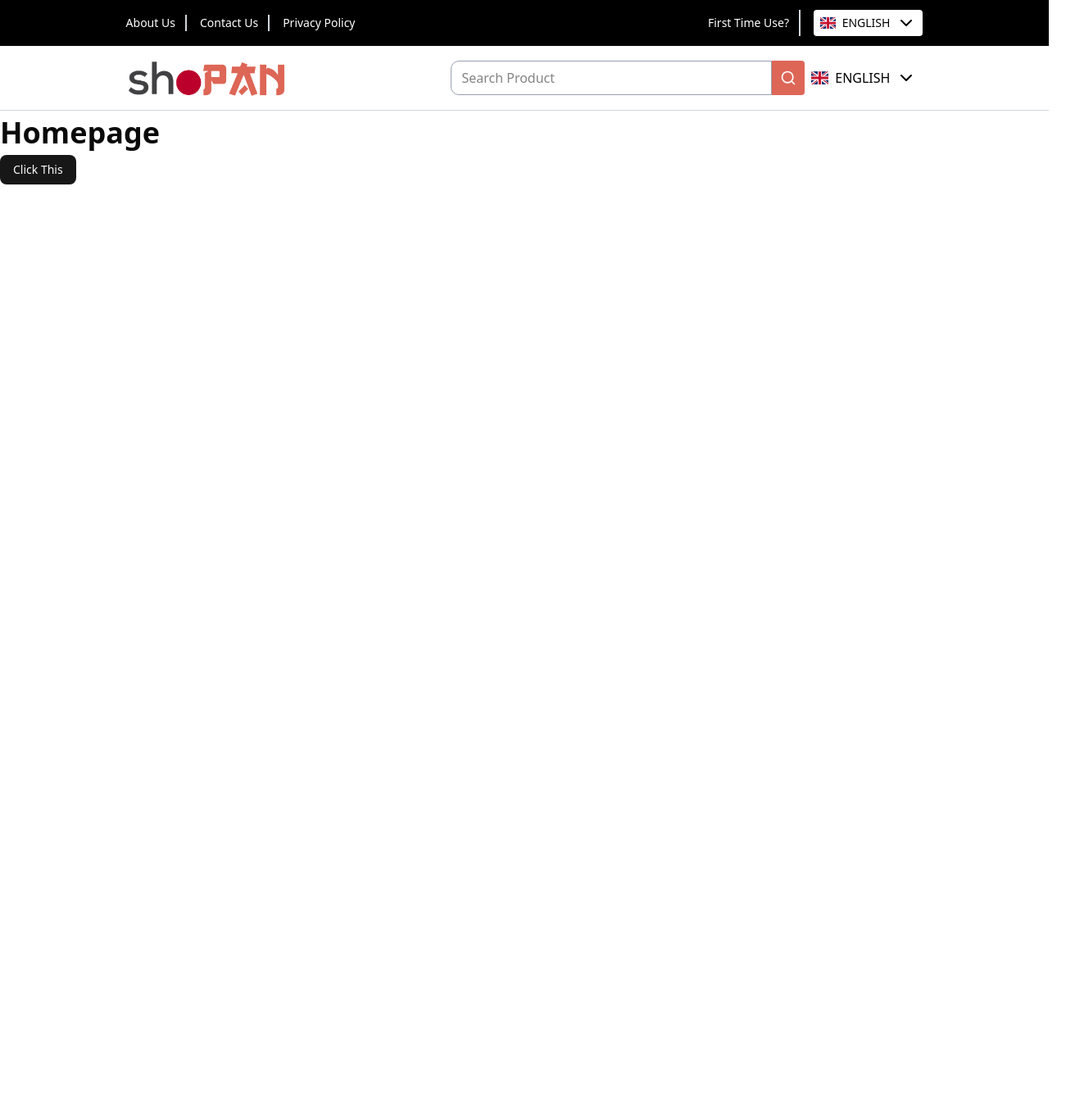
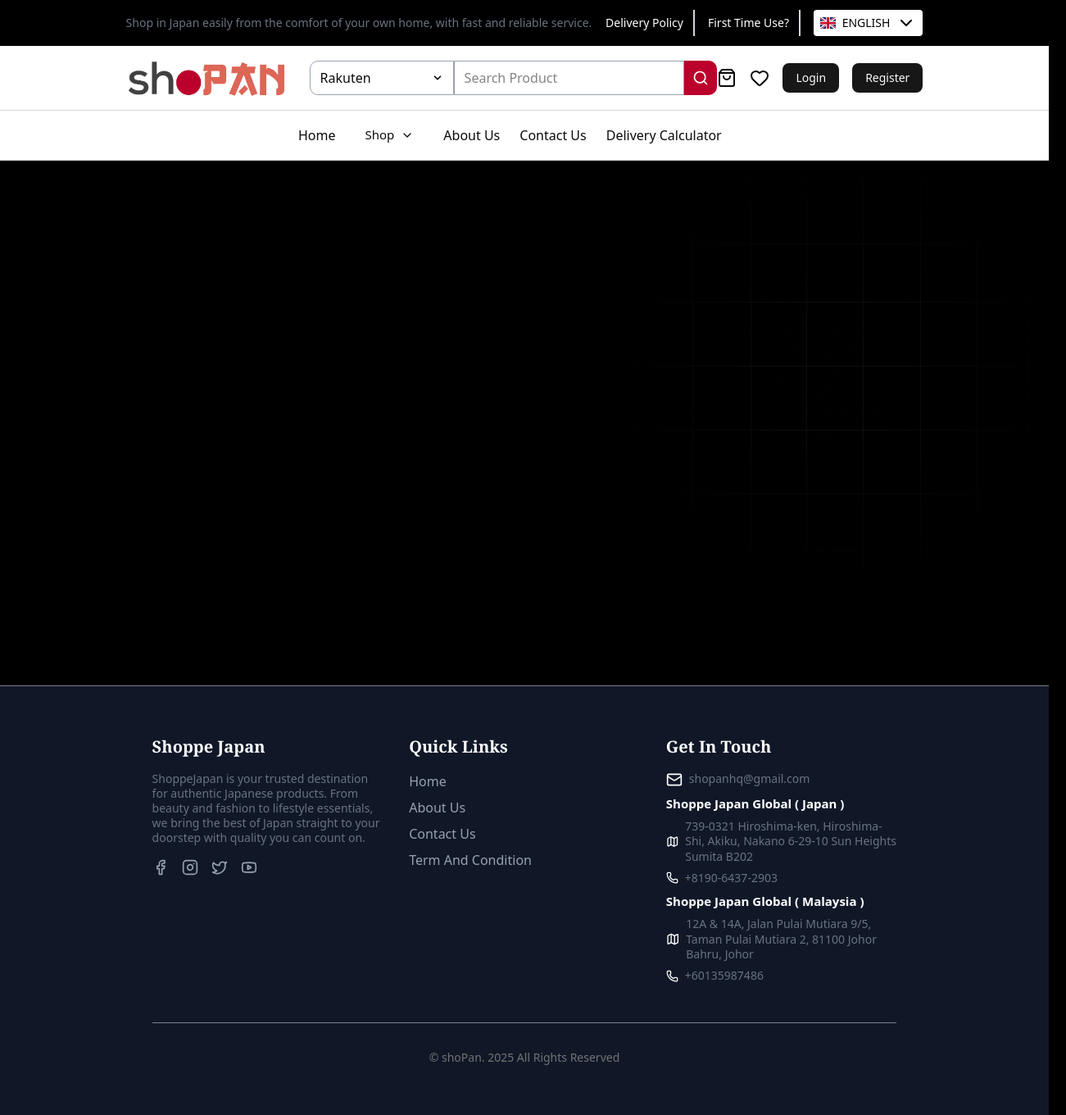
Before and after one commit to tumandang/shoppyjapan, a Next.js app: page / in a window 1280 px wide. Shown: the whole page at 82% size, 1301 px wide, since content can reach past the window. Before the commit the page ends 800 px from the top, so only its background shows below. Built offline with nearby package versions, Linux system fonts and the light colour scheme.

Commit message:
Footer + Hero 1/2

```diff
--- /dev/null
+++ b/app/(components)/Footer.jsx
@@ -0,0 +1,140 @@
+import {
+  Facebook,
+  Instagram,
+  Mail,
+  MapIcon,
+  Phone,
+  Twitter,
+  Youtube,
+} from "lucide-react";
+import Link from "next/link";
+import React from "react";
+
+function Footer() {
+  const SocialMedia = [
+    {
+      icon: Facebook,
+      href: "#",
+      label: "Facebook",
+    },
+    {
+      icon: Instagram,
+      href: "https://www.instagram.com/shoppy.japan",
+      label: "Instagram",
+    },
+    {
+      icon: Twitter,
+      href: "https://x.com/shoppy_japan",
+      label: "X (Twitter)",
+    },
+    {
+      icon: Youtube,
+      href: "https://www.youtube.com/@ShoppyJapan",
+      label: "Youtube",
+    },
+  ];
+  const quicklink = [
+    { name: "Home", href: "/" },
+    { name: "About Us", href: "/" },
+    { name: "Contact Us", href: "/" },
+    { name: "Term And Condition", href: "/" },
+  ];
+  const office = [
+    {
+      name: "Shoppe Japan Global ( Japan )",
+      address:
+        "739-0321 Hiroshima-ken, Hiroshima-Shi, Akiku, Nakano 6-29-10 Sun Heights Sumita B202",
+      notel: "+8190-6437-2903",
+    },
+    {
+      name: "Shoppe Japan Global ( Malaysia )",
+      address:
+        "12A & 14A, Jalan Pulai Mutiara 9/5, Taman Pulai Mutiara 2, 81100 Johor Bahru, Johor",
+      notel: "+60135987486",
+    },
+  ];
+  return (
+    <footer className="bg-gray-900 border-t border-border/50 padd-cont">
+      <div className="max-w-7xl mx-auto px-4 sm:px-6 lg:px-8 py-12">
+        <div className="grid grid-cols-1 md:grid-cols-3 gap-8">
+          {/* Brand */}
+          <div>
+            <h3 className="text-xl font-serif font-bold text-white mb-4">
+              Shoppe Japan
+            </h3>
+            <p className="mb-4">
+              ShoppeJapan is your trusted destination for authentic Japanese
+              products. From beauty and fashion to lifestyle essentials, we
+              bring the best of Japan straight to your doorstep with quality you
+              can count on.
+            </p>
+            <div className="flex space-x-4">
+              {SocialMedia.map((i) => {
+                const Icon = i.icon;
+                return (
+                  <Link
+                    key={i.label}
+                    href={i.href}
+                    target="_blank"
+                    className="text-gray-400 hover:text-white transition-colors duration-300"
+                  >
+                    <Icon className="w-5 h-5"></Icon>
+                    <span className="sr-only">{i.label}</span>
+                  </Link>
+                );
+              })}
+            </div>
+          </div>
+          {/* Quick Link */}
+          <div>
+            <h3 className="text-xl font-serif font-bold text-white mb-4">
+              Quick Links
+            </h3>
+            <ul className="space-y-2">
+              {quicklink.map((i) => (
+                <li key={i.name}>
+                  <Link
+                    href={i.href}
+                    className="text-gray-400 hover:text-white transition-colors duration-300"
+                  >
+                    {i.name}
+                  </Link>
+                </li>
+              ))}
+            </ul>
+          </div>
+          <div>
+            <h3 className="text-xl font-serif font-bold text-white mb-4">
+              Get In Touch
+            </h3>
+
+            <ul className="space-y-2">
+              <div className="flex flex-row space-x-2">
+                <Mail color="White" size={20}></Mail>
+                <p>shopanhq@gmail.com</p>
+              </div>
+              {office.map((i) => (
+                <div key={i.name} className="space-y-2">
+                  <h5 className="text-white">{i.name}</h5>
+                  <div className="flex flex-row  items-center space-x-2">
+                    <MapIcon color="white" size={35}></MapIcon>
+                    <p>{i.address}</p>
+                  </div>
+                  <div className="flex flex-row items-center space-x-2">
+                    <Phone color="white" size={15}></Phone>
+                    <p>{i.notel}</p>
+                  </div>
+                </div>
+              ))}
+            </ul>
+          </div>
+        </div>
+        <div className="mt-12 pt-8 border-t border-border/50 text-center text-sm text-muted-foreground">
+          © shoPan. {new Date().getFullYear()} All Rights Reserved
+        </div>
+      </div>
+    </footer>
+  );
+}
+
+export default Footer;
--- a/app/(components)/Header.jsx
+++ b/app/(components)/Header.jsx
@@ -1,7 +1,7 @@
 "use client";
 
 import Link from "next/link";
-
+import { Button } from '@/components/ui/button'
 import React, { useState } from "react";
 import {
   DropdownMenu,
@@ -11,12 +11,12 @@ import {
   DropdownMenuSeparator,
   DropdownMenuTrigger,
 } from "@/components/ui/dropdown-menu";
-import { ChevronDown, Search } from "lucide-react";
+import { ChevronDown, Heart, Search, ShoppingBag } from "lucide-react";
 import Image from "next/image";
 const langs = [
-  { code: "GB", label: "ENGLISH" },
-  { code: "MY", label: "BAHASA MELAYU" },
-  { code: "JP", label: "日本語" },
+  { label: "Rakuten" },
+  { label: "Rakuten Rakuma" },
+  { label: "Yahoo Auction" },
 ];
 function Header() {
   const [selectedLang, setSelectedLang] = useState(langs[0]);
@@ -25,7 +25,7 @@ function Header() {
     setSelectedLang(lang);
   };
   return (
-    <header>
+    <header className="bg-white">
       <div className="w-full border-b border-gray-300 relative">
         <div className="padd-cont flexBetween">
           {/* LOGO */}
@@ -41,41 +41,50 @@ function Header() {
           </div>
           {/* SearchBar */}
           <div className="flex-1 ms-6 mx-0 lg:max-6 max-w-xl relative hidden lg:flex">
-            <input
-              type="text"
-              placeholder="Search Product"
-              className="flex-1 border px-3 py-2 rounded-s-lg border-gray-400 outline-none"
-            />
-            <button className="bg-[#DD6657] text-white rounded-r cursor-pointer w-10 flex justify-center items-center">
-              <Search className="w-5 h-5"></Search>
-            </button>
             <div className="flex items-center space-x-3">
-              <DropdownMenu>
-                <DropdownMenuTrigger className="bg-white text-black px-2 py-1 rounded flex items-center space-x-2">
-                  <span
-                    className={`fi fi-${selectedLang.code.toLowerCase()} w-6 h-6`}
-                  ></span>
+              <DropdownMenu className="">
+                <DropdownMenuTrigger className="flexBetween space-x-2 border px-3  py-2 rounded-s-lg border-gray-400 outline-none w-44">
                   <span className="">{selectedLang.label}</span>
-                  <ChevronDown></ChevronDown>
+                  <ChevronDown size={14} strokeWidth={3}></ChevronDown>
                 </DropdownMenuTrigger>
                 <DropdownMenuContent className="bg-white text-black">
-                  {langs.map((lang) => (
+                  {langs.map((lang, index) => (
                     <DropdownMenuItem
-                      key={lang.code}
+                      key={index}
                       className="flex items-center space-x-2"
-                      onClick={() => handleSelect(lang)}
-                    >
-                      <span
-                        className={`fi fi-${lang.code.toLowerCase()} w-6 h-6`}
-                      ></span>
+                      onClick={() => handleSelect(lang)}>
                       <span>{lang.label}</span>
                     </DropdownMenuItem>
                   ))}
                 </DropdownMenuContent>
               </DropdownMenu>
             </div>
+            <input
+              type="text"
+              placeholder="Search Product"
+              className="flex-1 border px-3 py-2  border-gray-400 outline-none"
+            />
+            <button className="bg-[#BB002C] text-white rounded-r-lg cursor-pointer w-10 flex justify-center items-center">
+              <Search className="w-5 h-5"></Search>
+            </button>
+
+          </div>
+          <div className="hidden lg:flex items-center space-x-4">
+            <Link  href={"/"}>
+              <ShoppingBag></ShoppingBag>
+            </Link>
+            <Link  href={"/"}>
+              <Heart></Heart>
+            </Link>
+            <Link  href={"/"}>
+              <Button className="">Login</Button>
+            </Link>
+            <Link  href={"/"}>
+              <Button>Register</Button>
+            </Link>
           </div>
         </div>
+
       </div>
     </header>
   );
--- a/app/(components)/Headerbar.jsx
+++ b/app/(components)/Headerbar.jsx
@@ -28,27 +28,17 @@ function Headerbar() {
     <div className="w-full bg-black text-white text-sm">
       <div className="flexBetween py-3 px-[8%] lg:px-[12%] flex-col md:flex-row">
         <div className="flex space-x-4 flex-wrap">
-          <Link
-            href="#"
-            className="pr-3 border-r-2 border-gray-300 hover:underline"
-          >
-            About Us
-          </Link>
-          <Link
-            href="#"
-            className="pr-3 border-r-2 border-gray-300 hover:underline"
-          >
-            Contact Us
-          </Link>
-          <Link href="#" className=" hover:underline">
-            Privacy Policy
-          </Link>
+          <p>Shop in Japan easily from the comfort of your own home, with fast and reliable service.</p>
         </div>
         <div className="flex space-x-4 flex-wrap">
           <Link
             href="#"
-            className="pr-3 border-r-2 border-gray-300 hover:underline flex items-center"
-          >
+            className="pr-3 border-r-2 border-gray-300 hover:underline flex items-center">
+            Delivery Policy
+          </Link>
+          <Link
+            href="#"
+            className="pr-3 border-r-2 border-gray-300 hover:underline flex items-center">
             First Time Use?
           </Link>
           <div className="flex items-center space-x-3">
--- /dev/null
+++ b/app/(components)/Hero.jsx
@@ -0,0 +1,18 @@
+import React from 'react'
+
+function Hero() {
+  return (
+    <section className="relative w-full h-[80vh] ">
+
+      <img
+        src="/gradient.png"
+        alt="Background"
+        className="absolute top-0 right-0 opacity-60 -z-10 object-cover"
+      />
+      <div className="h-0 w-160 absolute top-[20%] right-[-5%] shadow-[0_0_900px-20px_#e99b3] -rotate-30 -z-10"></div>
+
+    </section>
+  )
+}
+
+export default Hero
--- /dev/null
+++ b/app/(components)/Navbar.jsx
@@ -0,0 +1,83 @@
+"use client";
+
+import React from "react";
+import Link from "next/link";
+import { Button } from "@/components/ui/button";
+import {
+  DropdownMenu,
+  DropdownMenuContent,
+  DropdownMenuItem,
+  DropdownMenuLabel,
+  DropdownMenuTrigger,
+} from "@/components/ui/dropdown-menu";
+import { ChevronDown } from "lucide-react";
+
+function Navbar() {
+  return (
+    <nav className="w-full border-b border-gray-300 bg-white">
+      <div className="padd-cont flexCenter">
+        <div className="flex-1 ms-6 mx-0 lg:max-6 max-w-xl hidden lg:flex items-center space-x-6">
+
+          {/* Home */}
+          <Link href="/" className="hover:text-[#DD6657] transition-colors">
+            Home
+          </Link>
+
+          {/* Shop Dropdown */}
+          <DropdownMenu>
+            <DropdownMenuTrigger asChild>
+              <Button variant="none" className="hover:border border-gray-300 transition-colors duration-300">
+                <h5 className="font-normal">Shop</h5>
+                <ChevronDown></ChevronDown>
+              </Button>
+            </DropdownMenuTrigger>
+            <DropdownMenuContent className="w-56" align="start">
+              <DropdownMenuLabel>Integrated Shop</DropdownMenuLabel>
+
+              <DropdownMenuItem>
+                <Link href="/rakuten" className="block w-full">
+                  Rakuten
+                </Link>
+              </DropdownMenuItem>
+              <DropdownMenuItem>
+                <Link href="/rakuma" className="block w-full">
+                  Rakuten Rakuma
+                </Link>
+              </DropdownMenuItem>
+              <DropdownMenuItem>
+                <Link href="/yahoo-auction" className="block w-full">
+                  Yahoo Auction
+                </Link>
+              </DropdownMenuItem>
+            </DropdownMenuContent>
+          </DropdownMenu>
+
+
+          <Link
+            href="/about"
+            className="flexCenter hover:text-[#DD6657] transition-colors"
+          >
+            About Us
+          </Link>
+
+          <Link
+            href="/contact"
+            className="flexCenter hover:text-[#DD6657] transition-colors"
+          >
+            Contact Us
+          </Link>
+
+
+          <Link
+            href="/delivery-calculator"
+            className="flexCenter hover:text-[#DD6657] transition-colors"
+          >
+            Delivery Calculator
+          </Link>
+        </div>
+      </div>
+    </nav>
+  );
+}
+
+export default Navbar;
--- a/app/globals.css
+++ b/app/globals.css
@@ -122,7 +122,7 @@
     @apply border-border outline-ring/50;
   }
   body {
-    @apply bg-background text-foreground;
+    @apply bg-black text-foreground;
   }
 }
 @layer components{
--- a/app/layout.js
+++ b/app/layout.js
@@ -2,6 +2,8 @@ import { Inter , Lexend } from "next/font/google";
 import "./globals.css";
 import Header from "./(components)/Header";
 import Headerbar from "./(components)/headerbar";
+import Navbar from "./(components)/Navbar";
+import Footer from "./(components)/Footer";
 
 
 const inter = Inter({
@@ -29,7 +31,13 @@ export default function RootLayout({ children }) {
       >
         <Headerbar/>
         <Header/>
-        {children}
+        <Navbar/>
+
+
+
+          {children}
+
+        <Footer></Footer>
       </body>
     </html>
   );
--- a/app/page.js
+++ b/app/page.js
@@ -1,16 +1,11 @@
-import { Button } from '@/components/ui/button'
-import React from 'react'
+import { Button } from "@/components/ui/button";
+import React from "react";
+import Hero from "./(components)/hero";
 
-function page() {
+function Page() {
   return (
-    <div>
-
-      <h2>
-        Homepage
-      </h2>
-      <Button>Click This</Button>
-    </div>
-  )
+    <Hero></Hero>
+  );
 }
 
-export default page
+export default Page;
```
Also changed, not shown: public/gradient.png (added).
